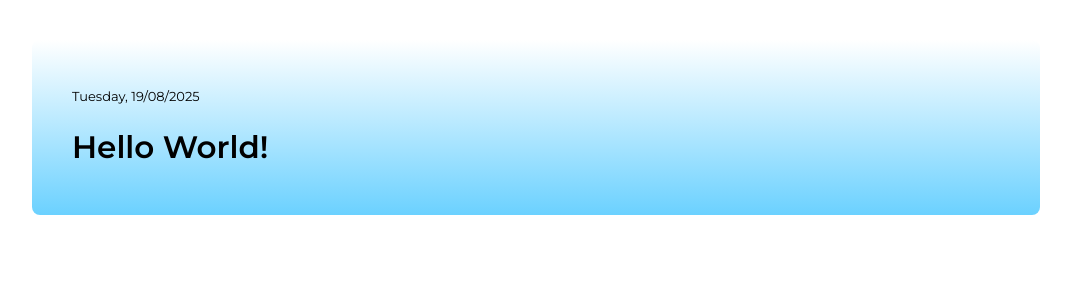
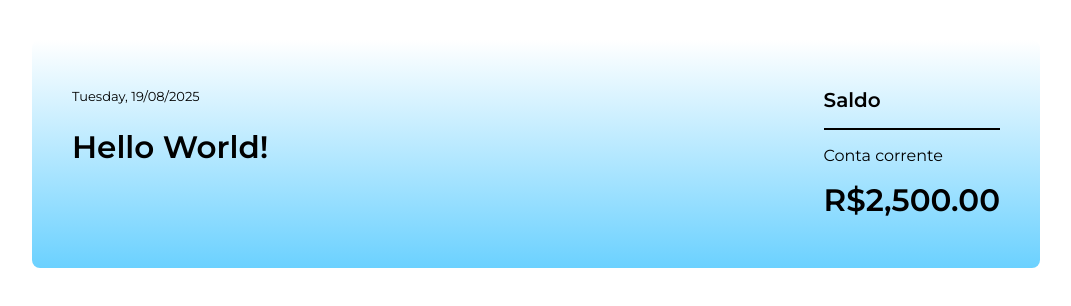
Before and after one commit to Gabriel7fs/anybank, an Angular app: page / in a window 1280 px wide. Shown: the top 306 px of the page, without its empty margins (104-1175 px from the left). Built offline with nearby package versions, Linux system fonts and the light colour scheme.

Commit message:
Aula 2 - Criando banner de boas vindas e conta

```diff
--- a/angular.json
+++ b/angular.json
@@ -115,7 +115,8 @@
             "scripts": []
           }
         }
-      }
+      },
+      "i18n": { "sourceLocale": "pt" }
     }
   }
 }
--- /dev/null
+++ b/src/app/banner/account/account.component.css
@@ -0,0 +1,28 @@
+.conta {
+  display: flex;
+  flex-direction: column;
+  gap: 1rem;
+}
+
+.titulo {
+  font-size: 1.25rem;
+  font-weight: 600;
+  line-height: 120%
+}
+
+.divisoria {
+  height: 0.125rem;
+  background: var(--preto);
+}
+
+.tipo-conta {
+  font-size: 1rem;
+  font-weight: 400;
+  line-height: normal;
+}
+
+.saldo {
+  font-size: 1.9375rem;
+  font-weight: 600;
+  line-height: 125%;
+}
--- /dev/null
+++ b/src/app/banner/account/account.component.html
@@ -0,0 +1,6 @@
+<section class="conta">
+    <h2 class="titulo">Saldo</h2>
+    <div class="divisoria"></div>
+    <span class="tipo-conta">Conta corrente</span>
+    <span class="saldo">{{ 2500 | currency:"BRL" }}</span>
+</section>
--- a/src/app/banner/banner.component.css
+++ b/src/app/banner/banner.component.css
@@ -7,26 +7,6 @@
   display: flex;
   justify-content: space-between;
 }
-
-
-.boas-vindas {
-  display: flex;
-  flex-direction: column;
-  gap: 1.5rem;
-}
-
-
-.data {
-  font-size: 0.8125rem;
-}
-
-
-.titulo {
-  font-size: 1.9375rem;
-  font-weight: 600;
-  line-height: 125%;
-}
-
 
 @media screen and (max-width: 71rem) {
   .banner {
--- a/src/app/banner/banner.component.html
+++ b/src/app/banner/banner.component.html
@@ -1,7 +1,4 @@
 <header class="banner">
-  <section class="boas-vindas">
-    <span class="data">{{ dataAtual | date: 'EEEE, dd/MM/yyyy' }}</span>
-
-    <h1 class="titulo">Hello World!</h1>
-  </section>
+  <app-welcome-banner class="boas-vindas"></app-welcome-banner>
+  <app-account class="conta"></app-account>
 </header>
--- a/src/app/banner/banner.component.ts
+++ b/src/app/banner/banner.component.ts
@@ -1,9 +1,11 @@
 import { DatePipe } from '@angular/common';
 import { Component } from '@angular/core';
+import { WelcomeBannerComponent } from './welcome-banner/welcome-banner.component';
+import { AccountComponent } from './account/account.component';
 
 @Component({
   selector: 'app-banner',
-  imports: [DatePipe],
+  imports: [WelcomeBannerComponent, AccountComponent],
   templateUrl: './banner.component.html',
   styleUrl: './banner.component.css'
 })
--- /dev/null
+++ b/src/app/banner/welcome-banner/welcome-banner.component.css
@@ -0,0 +1,17 @@
+.boas-vindas {
+  display: flex;
+  flex-direction: column;
+  gap: 1.5rem;
+}
+
+
+.data {
+  font-size: 0.8125rem;
+}
+
+
+.titulo {
+  font-size: 1.9375rem;
+  font-weight: 600;
+  line-height: 125%;
+}
--- /dev/null
+++ b/src/app/banner/welcome-banner/welcome-banner.component.html
@@ -0,0 +1,5 @@
+  <section class="boas-vindas">
+    <span class="data">{{ dataAtual | date: 'EEEE, dd/MM/yyyy' | titlecase }}</span>
+
+    <h1 class="titulo">Hello World!</h1>
+  </section>
--- /dev/null
+++ b/src/app/banner/welcome-banner/welcome-banner.component.ts
@@ -0,0 +1,13 @@
+import { DatePipe, TitleCasePipe } from '@angular/common';
+import { Component } from '@angular/core';
+
+@Component({
+  selector: 'app-welcome-banner',
+  imports: [DatePipe, TitleCasePipe],
+  templateUrl: './welcome-banner.component.html',
+  styleUrl: './welcome-banner.component.css'
+})
+export class WelcomeBannerComponent {
+
+  dataAtual = new Date()
+}
```
Also changed, not shown: src/app/banner/account/account.component.ts (added, +13 -0 lines).
